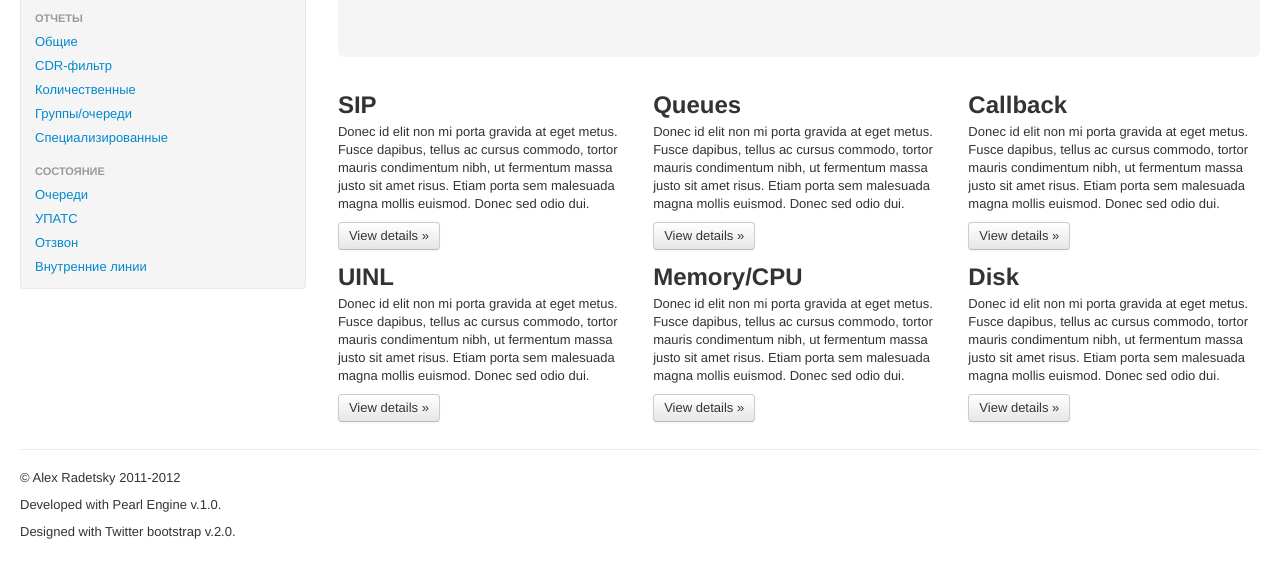
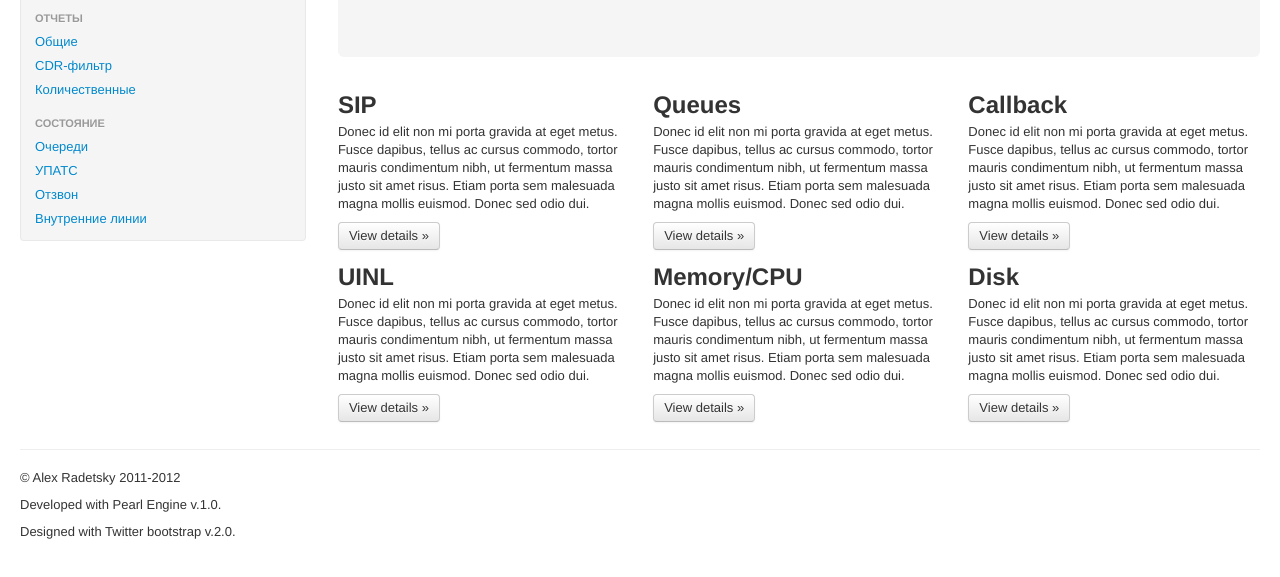
Before and after one commit to radetsky/Pearl-PBX, a plain HTML site: page web/index.html in a window 1280 px wide. Shown: the part 265-842 px from the top of the page. Drawn offline with Linux system fonts and the light colour scheme; no server answers.

Commit message:
Убрал лишние пункты меню

```diff
--- a/web/index.html
+++ b/web/index.html
@@ -93,8 +93,6 @@
               <li><a href="javascript:void(0)"  onClick="pearlpbx_show('#reports-general')">Общие</a></li>
               <li><a href="javascript:void(0)"  onClick="pearlpbx_show('#cdr-filter')">CDR-фильтр</a></li>
 							<li><a href="javascript:void(0)"  onClick="pearlpbx_show('#reports-summary')">Количественные</a></li>
-              <li><a href="#">Группы/очереди</a></li>
-              <li><a href="#">Специализированные</a></li>
               <li class="nav-header">Состояние</li>
               <li><a href="#">Очереди</a></li>
               <li><a href="#">УПАТС</a></li>
```
